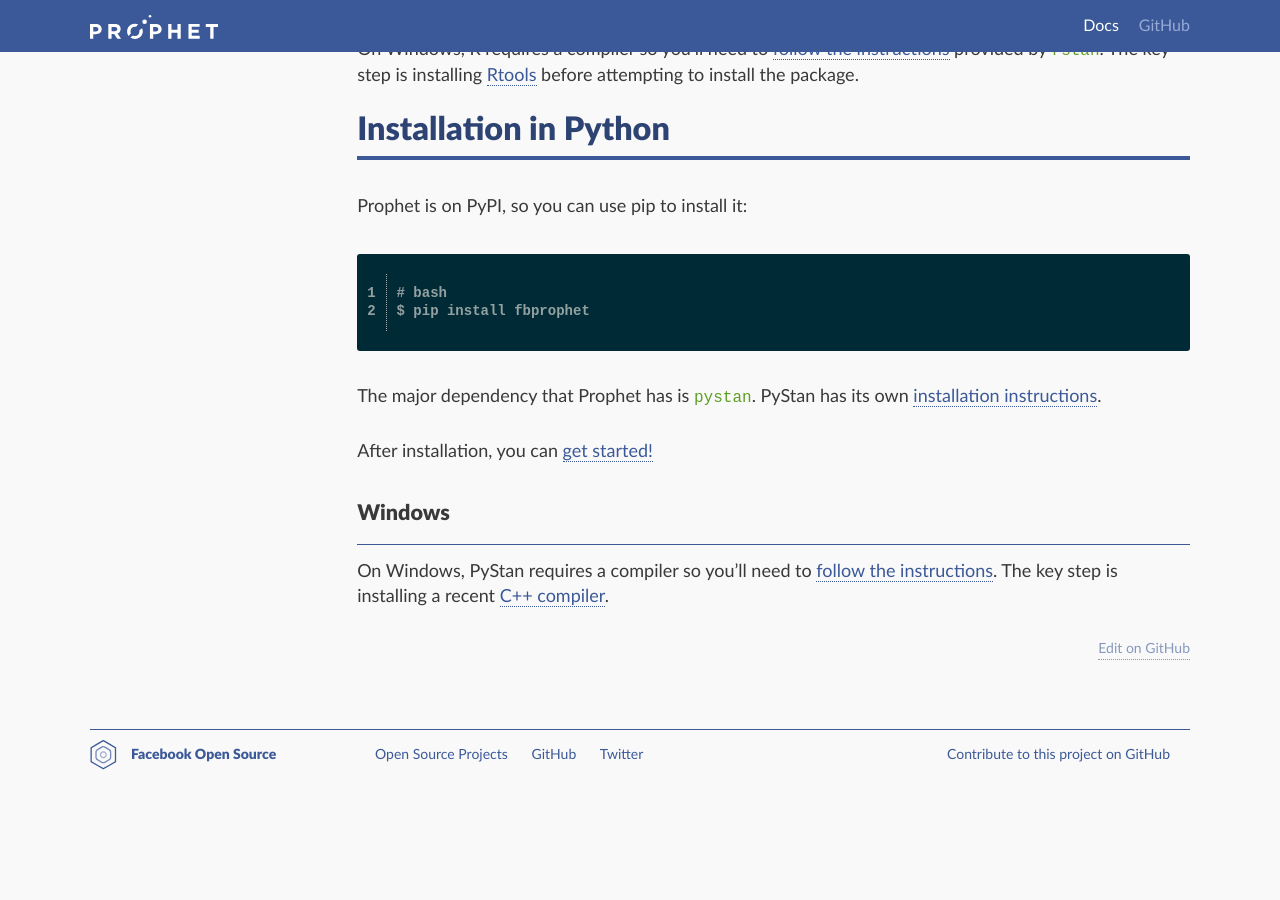
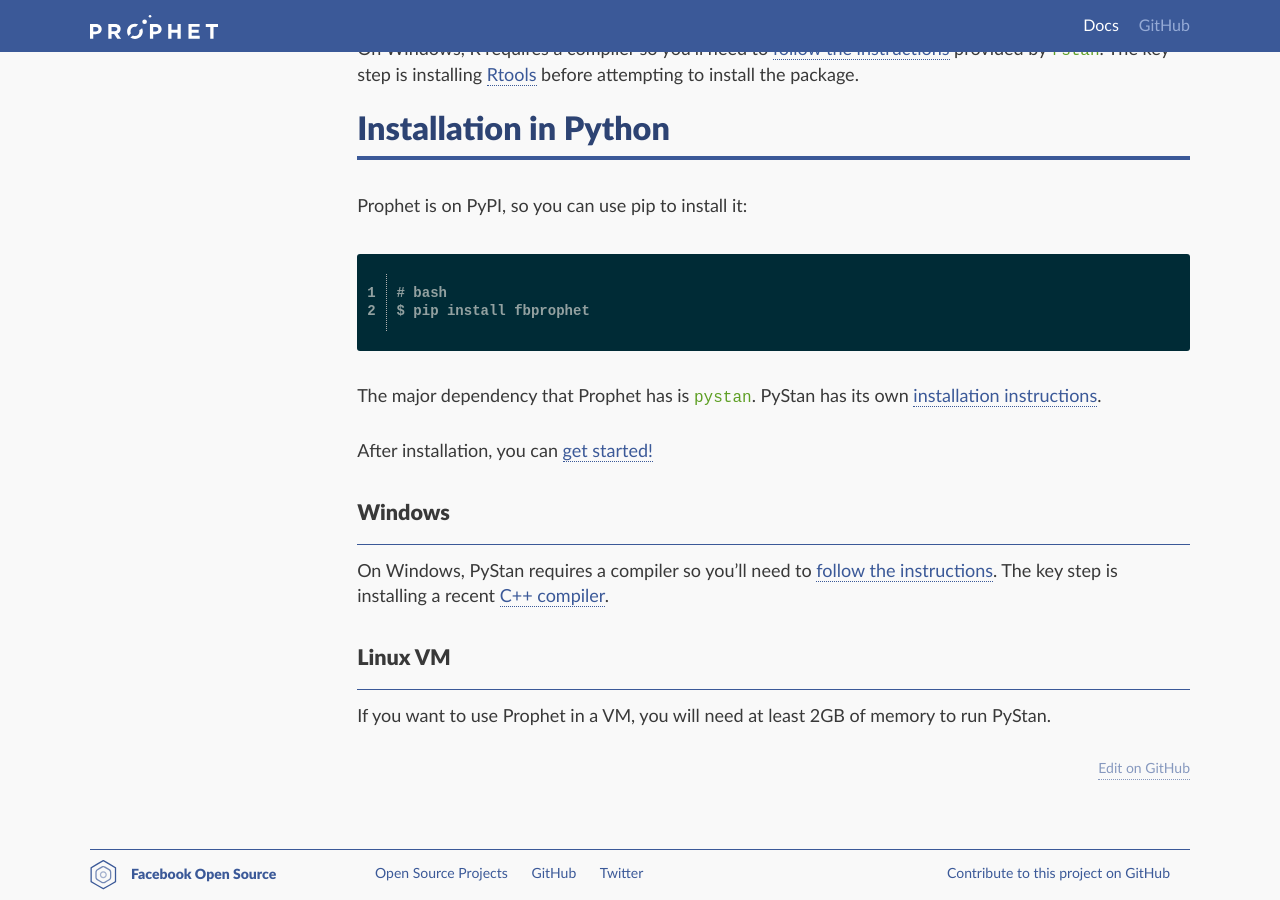
Before and after one commit to facebook/prophet, a Jekyll site: the page built from docs/_docs/installation.md, in a window 1280 px wide and 900 px high, scrolled down 569 px. Built offline with Jekyll 4.4.1, drawn with Linux system fonts in a browser that asks for light colours; before the commit the page ends 1349 px from its top, so only the background shows below that.

Commit message:
Describe memory req for VM

```diff
--- a/docs/_docs/installation.md
+++ b/docs/_docs/installation.md
@@ -38,3 +38,7 @@
 ### Windows
 
 On Windows, PyStan requires a compiler so you'll need to [follow the instructions](http://pystan.readthedocs.io/en/latest/windows.html).  The key step is installing a recent [C++ compiler](http://landinghub.visualstudio.com/visual-cpp-build-tools).
+
+### Linux VM
+
+If you want to use Prophet in a VM, you will need at least 2GB of memory to run PyStan.
```
